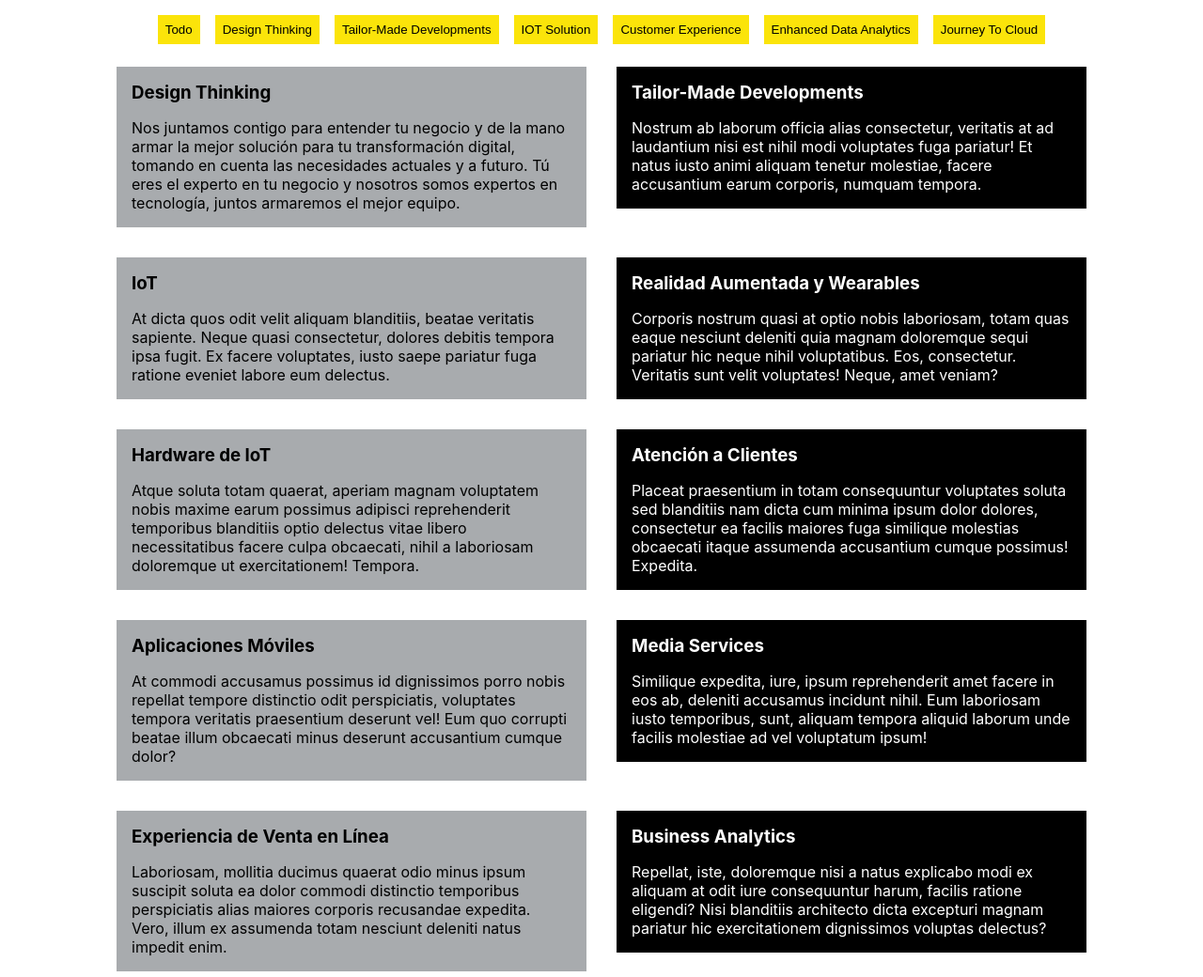
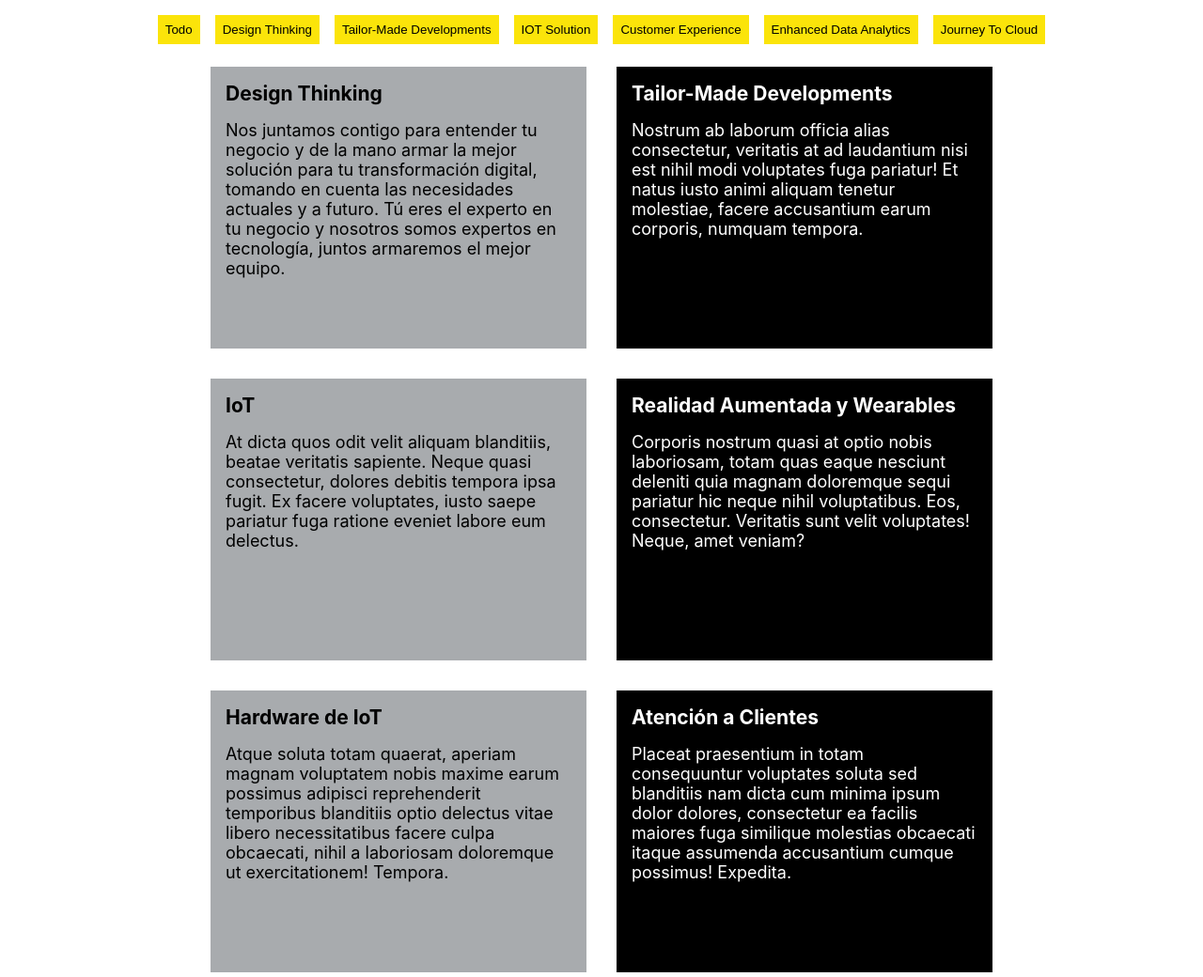
Before and after one commit to Memo56-FB/xaldigital-que-hacemos, a plain HTML site: page index.html in a window 1280 px wide. Shown: the top 1040 px of the page at 94% size. Drawn offline with Linux system fonts and the light colour scheme.

Commit message:
change font size and height

```diff
--- a/style.css
+++ b/style.css
@@ -28,12 +28,15 @@
     background-color: #dfcc21;
 }
 .que-hacemos__card {
-    flex: 0 1 500px;
+    flex: 0 1 400px;
+    height: 300px;
     margin: 16px;
-    overflow-x: hidden;
+    overflow: hidden;
 }
 .que-hacemos__card__content {
+    font-size: 18px;
     padding: 16px;
+    height: 90%;
     transition: linear .15s transform ;
 }
 .hide-que-hacemos__card__content {
```
